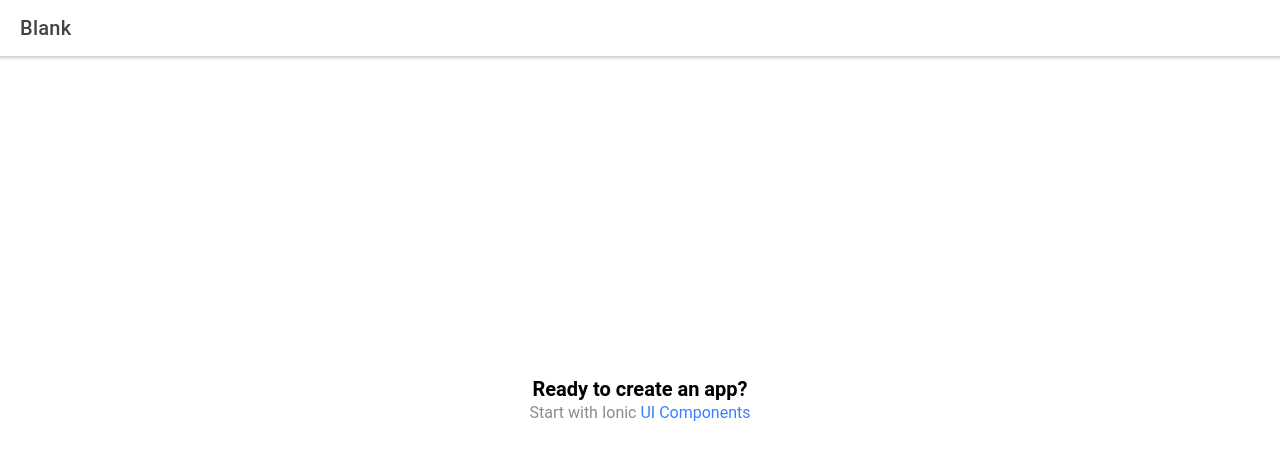
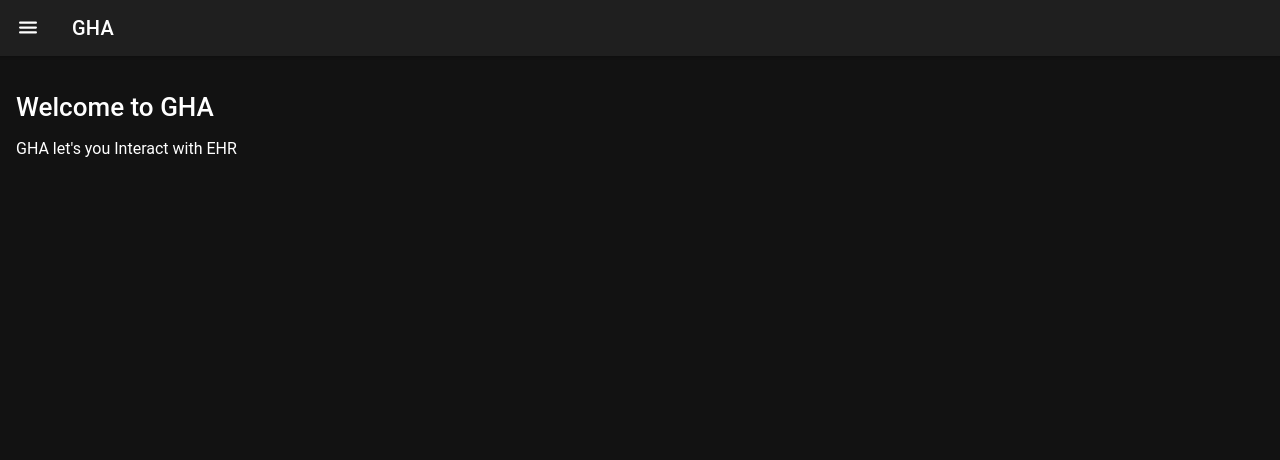
Before and after one commit to sathyarr/gha, a React (Create React App) app: page /home in a window 1280 px wide. Shown: the top 460 px of the page. Built offline with nearby package versions, Linux system fonts and the light colour scheme.

Commit message:
Basic flow of 2 pages Completed.

```diff
--- a/package.json
+++ b/package.json
@@ -24,7 +24,6 @@
     "react-dom": "^17.0.1",
     "react-router": "^5.2.0",
     "react-router-dom": "^5.2.0",
-    "react-scripts": "4.0.2",
     "typescript": "^4.1.3",
     "web-vitals": "^0.2.4",
     "workbox-background-sync": "^5.1.4",
@@ -65,7 +64,8 @@
     ]
   },
   "devDependencies": {
-    "@capacitor/cli": "3.2.5"
+    "@capacitor/cli": "3.2.5",
+    "react-scripts": "4.0.2"
   },
   "description": "An Ionic project"
 }
--- a/src/App.tsx
+++ b/src/App.tsx
@@ -2,6 +2,7 @@ import { Redirect, Route } from 'react-router-dom';
 import { IonApp, IonRouterOutlet } from '@ionic/react';
 import { IonReactRouter } from '@ionic/react-router';
 import Home from './pages/Home';
+import Chart from './pages/Chart';
 
 /* Core CSS required for Ionic components to work properly */
 import '@ionic/react/css/core.css';
@@ -29,6 +30,9 @@ const App: React.FC = () => (
         <Route exact path="/home">
           <Home />
         </Route>
+        <Route exact path="/chart">
+          <Chart />
+        </Route>
         <Route exact path="/">
           <Redirect to="/home" />
         </Route>
--- /dev/null
+++ b/src/pages/Chart.tsx
@@ -0,0 +1,25 @@
+import { IonContent, IonHeader, IonPage, IonTitle, IonToolbar } from '@ionic/react';
+import ExploreContainer from '../components/ExploreContainer';
+import './Home.css';
+
+const Chart: React.FC = () => {
+  return (
+    <IonPage>
+      <IonHeader>
+        <IonToolbar>
+          <IonTitle>Chart Text</IonTitle>
+        </IonToolbar>
+      </IonHeader>
+      <IonContent fullscreen>
+        <IonHeader collapse="condense">
+          <IonToolbar>
+            <IonTitle size="large">Blank</IonTitle>
+          </IonToolbar>
+        </IonHeader>
+        <ExploreContainer />
+      </IonContent>
+    </IonPage>
+  );
+};
+
+export default Chart;
--- a/src/pages/Home.tsx
+++ b/src/pages/Home.tsx
@@ -1,24 +1,86 @@
-import { IonContent, IonHeader, IonPage, IonTitle, IonToolbar } from '@ionic/react';
-import ExploreContainer from '../components/ExploreContainer';
+import { IonApp,
+  IonHeader,
+  IonToolbar,
+  IonTitle,
+  IonContent,
+  IonFooter,
+  IonMenu,
+  IonToggle,
+  IonList,
+  IonListHeader,
+  IonMenuToggle,
+  IonIcon,
+  IonLabel,
+  IonPage ,
+  IonButtons,
+  IonButton,
+  IonItem } from '@ionic/react';
+
+import { moon,menu,home, newspaper } from "ionicons/icons";
+
 import './Home.css';
 
 const Home: React.FC = () => {
+  const toggleDarkModeHandler = () => {
+    document.body.classList.toggle("dark");
+  };
   return (
-    <IonPage>
-      <IonHeader>
-        <IonToolbar>
-          <IonTitle>Blank</IonTitle>
-        </IonToolbar>
-      </IonHeader>
-      <IonContent fullscreen>
-        <IonHeader collapse="condense">
-          <IonToolbar>
-            <IonTitle size="large">Blank</IonTitle>
-          </IonToolbar>
-        </IonHeader>
-        <ExploreContainer />
-      </IonContent>
+    <>
+    <IonMenu content-id="main-content">
+    <IonHeader>
+      <IonToolbar color="primary">
+        <IonTitle>Menu</IonTitle>
+      </IonToolbar>
+    </IonHeader>
+
+    <IonContent>
+    <IonList>
+      <IonListHeader>
+        Navigate
+      </IonListHeader>
+      <IonMenuToggle auto-hide="true">
+        <IonItem button>
+          <IonIcon slot="start" icon={home} className="component-icon component-icon-dark"/>
+          <IonLabel>
+            Home
+          </IonLabel>
+        </IonItem>
+        <IonItem button routerLink="/chart">
+          <IonIcon slot="start" icon={newspaper} className="component-icon component-icon-dark"/>
+          <IonLabel>
+            Chart
+          </IonLabel>
+        </IonItem>
+      </IonMenuToggle>
+      <IonItem>
+            <IonIcon
+              slot="start" icon={moon} className="component-icon component-icon-dark" />
+            <IonLabel>Dark Mode</IonLabel>
+            <IonToggle slot="end" name="darkMode" onIonChange={toggleDarkModeHandler} />
+          </IonItem>
+    </IonList>
+    </IonContent>
+    </IonMenu>
+
+    <IonPage className="ion-page" id="main-content">
+    <IonHeader>
+      <IonToolbar>
+        <IonButtons slot="start">
+          <IonMenuToggle>
+            <IonButton>
+              <IonIcon slot="icon-only" icon={menu} className="component-icon component-icon-dark"></IonIcon>
+            </IonButton>
+          </IonMenuToggle>
+        </IonButtons>
+        <IonTitle>GHA</IonTitle>
+      </IonToolbar>
+    </IonHeader>
+    <IonContent className="ion-padding">
+      <h1>Welcome to GHA</h1>
+      <p>GHA let's you Interact with EHR</p>
+    </IonContent>
     </IonPage>
+    </>
   );
 };
 
--- a/src/theme/variables.css
+++ b/src/theme/variables.css
@@ -76,7 +76,7 @@ http://ionicframework.com/docs/theming/ */
   --ion-color-light-tint: #f5f6f9;
 }
 
-@media (prefers-color-scheme: dark) {
+@media (prefers-color-scheme: light) {
   /*
    * Dark Colors
    * -------------------------------------------
@@ -234,3 +234,149 @@ http://ionicframework.com/docs/theming/ */
     --ion-card-background: #1e1e1e;
   }
 }
+
+body.dark {
+  --ion-color-primary: #428cff;
+  --ion-color-primary-rgb: 66,140,255;
+  --ion-color-primary-contrast: #ffffff;
+  --ion-color-primary-contrast-rgb: 255,255,255;
+  --ion-color-primary-shade: #3a7be0;
+  --ion-color-primary-tint: #5598ff;
+
+  --ion-color-secondary: #50c8ff;
+  --ion-color-secondary-rgb: 80,200,255;
+  --ion-color-secondary-contrast: #ffffff;
+  --ion-color-secondary-contrast-rgb: 255,255,255;
+  --ion-color-secondary-shade: #46b0e0;
+  --ion-color-secondary-tint: #62ceff;
+
+  --ion-color-tertiary: #6a64ff;
+  --ion-color-tertiary-rgb: 106,100,255;
+  --ion-color-tertiary-contrast: #ffffff;
+  --ion-color-tertiary-contrast-rgb: 255,255,255;
+  --ion-color-tertiary-shade: #5d58e0;
+  --ion-color-tertiary-tint: #7974ff;
+
+  --ion-color-success: #2fdf75;
+  --ion-color-success-rgb: 47,223,117;
+  --ion-color-success-contrast: #000000;
+  --ion-color-success-contrast-rgb: 0,0,0;
+  --ion-color-success-shade: #29c467;
+  --ion-color-success-tint: #44e283;
+
+  --ion-color-warning: #ffd534;
+  --ion-color-warning-rgb: 255,213,52;
+  --ion-color-warning-contrast: #000000;
+  --ion-color-warning-contrast-rgb: 0,0,0;
+  --ion-color-warning-shade: #e0bb2e;
+  --ion-color-warning-tint: #ffd948;
+
+  --ion-color-danger: #ff4961;
+  --ion-color-danger-rgb: 255,73,97;
+  --ion-color-danger-contrast: #ffffff;
+  --ion-color-danger-contrast-rgb: 255,255,255;
+  --ion-color-danger-shade: #e04055;
+  --ion-color-danger-tint: #ff5b71;
+
+  --ion-color-dark: #f4f5f8;
+  --ion-color-dark-rgb: 244,245,248;
+  --ion-color-dark-contrast: #000000;
+  --ion-color-dark-contrast-rgb: 0,0,0;
+  --ion-color-dark-shade: #d7d8da;
+  --ion-color-dark-tint: #f5f6f9;
+
+  --ion-color-medium: #989aa2;
+  --ion-color-medium-rgb: 152,154,162;
+  --ion-color-medium-contrast: #000000;
+  --ion-color-medium-contrast-rgb: 0,0,0;
+  --ion-color-medium-shade: #86888f;
+  --ion-color-medium-tint: #a2a4ab;
+
+  --ion-color-light: #222428;
+  --ion-color-light-rgb: 34,36,40;
+  --ion-color-light-contrast: #ffffff;
+  --ion-color-light-contrast-rgb: 255,255,255;
+  --ion-color-light-shade: #1e2023;
+  --ion-color-light-tint: #383a3e;
+}
+
+/*
+ * iOS Dark Theme
+ * -------------------------------------------
+ */
+
+.ios body.dark {
+  --ion-background-color: #000000;
+  --ion-background-color-rgb: 0,0,0;
+
+  --ion-text-color: #ffffff;
+  --ion-text-color-rgb: 255,255,255;
+
+  --ion-color-step-50: #0d0d0d;
+  --ion-color-step-100: #1a1a1a;
+  --ion-color-step-150: #262626;
+  --ion-color-step-200: #333333;
+  --ion-color-step-250: #404040;
+  --ion-color-step-300: #4d4d4d;
+  --ion-color-step-350: #595959;
+  --ion-color-step-400: #666666;
+  --ion-color-step-450: #737373;
+  --ion-color-step-500: #808080;
+  --ion-color-step-550: #8c8c8c;
+  --ion-color-step-600: #999999;
+  --ion-color-step-650: #a6a6a6;
+  --ion-color-step-700: #b3b3b3;
+  --ion-color-step-750: #bfbfbf;
+  --ion-color-step-800: #cccccc;
+  --ion-color-step-850: #d9d9d9;
+  --ion-color-step-900: #e6e6e6;
+  --ion-color-step-950: #f2f2f2;
+
+  --ion-item-background: #000000;
+
+  --ion-card-background: #1c1c1d;
+}
+
+
+/*
+ * Material Design Dark Theme
+ * -------------------------------------------
+ */
+
+.md body.dark {
+  --ion-background-color: #121212;
+  --ion-background-color-rgb: 18,18,18;
+
+  --ion-text-color: #ffffff;
+  --ion-text-color-rgb: 255,255,255;
+
+  --ion-border-color: #222222;
+
+  --ion-color-step-50: #1e1e1e;
+  --ion-color-step-100: #2a2a2a;
+  --ion-color-step-150: #363636;
+  --ion-color-step-200: #414141;
+  --ion-color-step-250: #4d4d4d;
+  --ion-color-step-300: #595959;
+  --ion-color-step-350: #656565;
+  --ion-color-step-400: #717171;
+  --ion-color-step-450: #7d7d7d;
+  --ion-color-step-500: #898989;
+  --ion-color-step-550: #949494;
+  --ion-color-step-600: #a0a0a0;
+  --ion-color-step-650: #acacac;
+  --ion-color-step-700: #b8b8b8;
+  --ion-color-step-750: #c4c4c4;
+  --ion-color-step-800: #d0d0d0;
+  --ion-color-step-850: #dbdbdb;
+  --ion-color-step-900: #e7e7e7;
+  --ion-color-step-950: #f3f3f3;
+
+  --ion-item-background: #1e1e1e;
+
+  --ion-toolbar-background: #1f1f1f;
+
+  --ion-tab-bar-background: #1f1f1f;
+
+  --ion-card-background: #1e1e1e;
+}
```
Also changed, not shown: src/pages/Model.tsx (added, +25 -0 lines), 1 other file (tests, documents, lock files or other folders).
